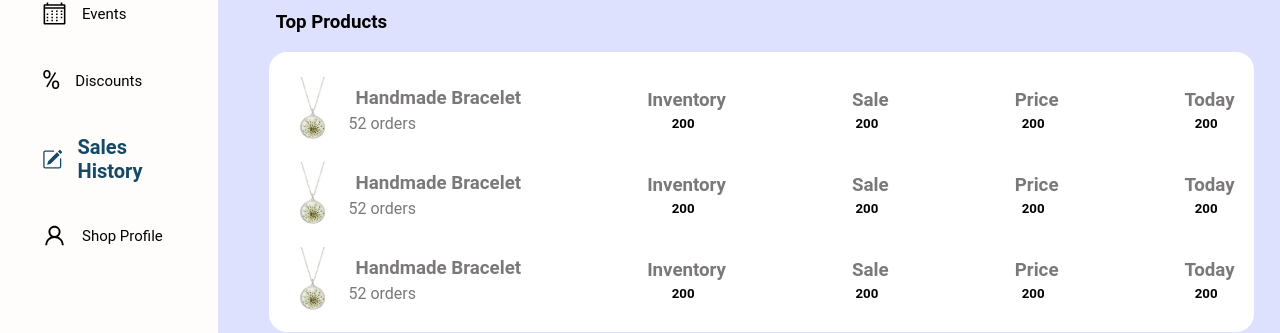
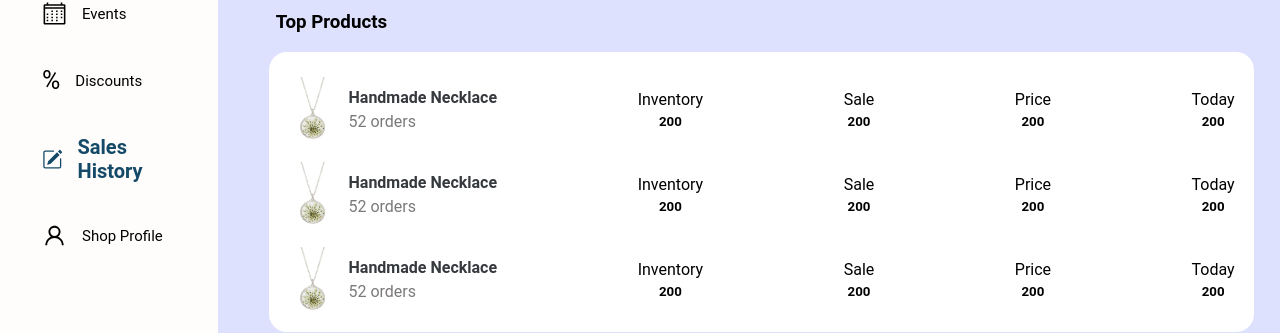
Before and after one commit to LakshaniNadeesha/E-StoreVillage, a React (Create React App) app: page /salesHistory in a window 1280 px wide. Shown: the part 320-653 px from the top of the page. Built offline with nearby package versions, Linux system fonts and the light colour scheme; a web font is replaced by a local one.

Commit message:
Update the Barchart in Sales History Page and Top Product Page

```diff
--- a/src/pages/SellerPages/SalesHistory/SalesHistory.css
+++ b/src/pages/SellerPages/SalesHistory/SalesHistory.css
@@ -14,26 +14,28 @@
   margin-top: 2%;
   padding: 3%;
 }
+
 .bar {
-  background-color: red;
-  color: blue;
+  fill: #fadc69;
 }
-.slaes-history-progress-container {
+
+
+.sales-history-progress-container {
   width: 100%;
 }
 
-.slaes-history-progress-container > h3 {
+.sales-history-progress-container > h3 {
   font-size: 15px;
   margin-bottom: 10px;
 }
 
-.slaes-history-progress-container > div {
+.sales-history-progress-container > div {
   width: 100%;
   height: 10px;
   border-radius: 20px;
   background-color: #eeeeee;
 }
-.slaes-history-progress-container > div > div {
+.sales-history-progress-container > div > div {
   height: 100%;
   border-radius: 20px;
 }
--- a/src/pages/SellerPages/SalesHistory/SalesHistory.js
+++ b/src/pages/SellerPages/SalesHistory/SalesHistory.js
@@ -3,6 +3,7 @@ import "./SalesHistory.css";
 import TopProducts from "./TopProducts/TopProducts";
 import TotalCounts from "./TotalCounts/TotalCounts";
 import BarChart from "react-bar-chart";
+
 const SalesHistory = () => {
   const topProduct = [{}, {}, {}];
 
@@ -20,13 +21,15 @@ const SalesHistory = () => {
     { text: "Nov", value: 400 },
     { text: "Dec", value: 350 },
   ];
-  const margin = { top: 20, right: 20, bottom: 30, left: 50 };
+  const margin = { top: 20, right: 20, bottom: 30, left: 70 };
   return (
     <div className="sales-history-main-container">
       <div className="chart-container">
         <BarChart
-          ylabel=""
-          width={1100}
+
+          ylabel="No of Sales"
+          xlabel="Months"
+          width={1050}
           height={500}
           margin={margin}
           data={REVENUE}
@@ -48,7 +51,7 @@ const SalesHistory = () => {
       <div className="sales-history-stat-container">
         <h3 style={{ marginBottom: "8%" }}>Information about store visits</h3>
 
-        <div className="slaes-history-progress-container">
+        <div className="sales-history-progress-container">
           <h3>Handmade Necklace</h3>
           <div>
             <div
@@ -60,8 +63,8 @@ const SalesHistory = () => {
           <h3 style={{ textAlign: "right", marginTop: "2%" }}>63%</h3>
         </div>
 
-        <div className="slaes-history-progress-container">
-          <h3>Handmade Earings </h3>
+        <div className="sales-history-progress-container">
+          <h3>Handmade Earrings </h3>
           <div>
             <div
               style={{
@@ -72,7 +75,7 @@ const SalesHistory = () => {
           <h3 style={{ textAlign: "right", marginTop: "2%" }}>38%</h3>
         </div>
 
-        <div className="slaes-history-progress-container">
+        <div className="sales-history-progress-container">
           <h3>Handmade Necklace</h3>
           <div>
             <div
--- a/src/pages/SellerPages/SalesHistory/TopProducts/TopProducts.css
+++ b/src/pages/SellerPages/SalesHistory/TopProducts/TopProducts.css
@@ -25,8 +25,9 @@
   flex-direction: column;
 }
 
-.sales-history-top-products-column > h3 {
-  color: #7b7878;
+.top-product-cart-title{
+  font-size: medium;
+  font-weight: normal;
 }
 
 .sales-history-top-products-column > h5 {
--- a/src/pages/SellerPages/SalesHistory/TopProducts/TopProducts.js
+++ b/src/pages/SellerPages/SalesHistory/TopProducts/TopProducts.js
@@ -7,24 +7,24 @@ const TopProducts = () => {
       <div className="sales-history-top-products-sub-row">
         <img src={Chain} alt="" />
         <article>
-          <h3 style={{ color: "#7B7878" }}>Handmade Bracelet </h3>
+          <p style={{ color: "#36393d",fontWeight:"bold" }}>Handmade Necklace </p>
           <p style={{ color: "#7B7878", marginTop: 5 }}>52 orders</p>
         </article>
       </div>
       <div className="sales-history-top-products-column">
-        <h3>Inventory</h3>
+        <p className="top-product-cart-title">Inventory</p>
         <h5>200</h5>
       </div>
       <div className="sales-history-top-products-column">
-        <h3>Sale</h3>
+        <p className="top-product-cart-title">Sale</p>
         <h5>200</h5>
       </div>
       <div className="sales-history-top-products-column">
-        <h3>Price</h3>
+        <p className="top-product-cart-title">Price</p>
         <h5>200</h5>
       </div>
       <div className="sales-history-top-products-column">
-        <h3>Today</h3>
+        <p className="top-product-cart-title">Today</p>
         <h5>200</h5>
       </div>
     </div>
--- a/src/pages/SellerPages/ShopProfile/ShopProfile.css
+++ b/src/pages/SellerPages/ShopProfile/ShopProfile.css
@@ -34,3 +34,19 @@
   border-bottom: 1px solid;
   padding-bottom: 6%;
 }
+
+.shop-profile-edit-btn{
+  background-color: #ffc029;
+  border-radius: 16px;
+  height: 45px;
+  font-size: 18px;
+  font-weight: bold;
+  align-items: center;
+  position: absolute;
+  margin-left: 35%;
+  width: 159px;
+}
+
+.shop-profile-edit-btn:hover{
+  cursor: pointer;
+}
```
